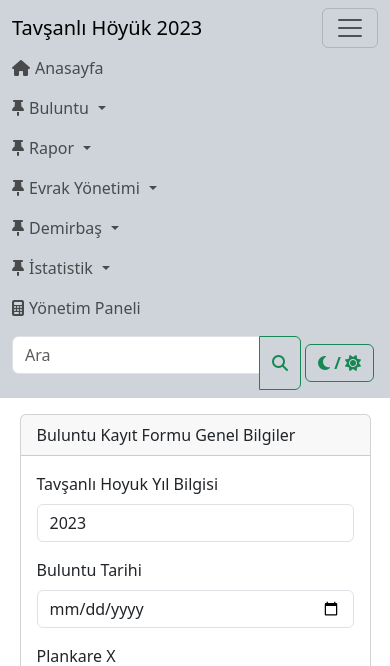
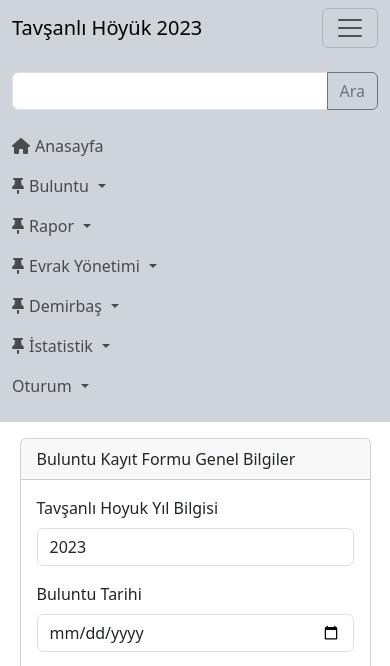
Before and after one commit to RythmTechnologies/animated-octo-winner, a Django app: page /site/buluntu/ekle in a window 390 px wide, after a click that opens the changed part. Shown: the top 666 px of the page. Run offline with Django 5.2, Linux system fonts and the light colour scheme; data that the repository does not hold is empty; some libraries are stand-ins or nearby versions.

Commit message:
chore: refactor navbar for improved responsiveness

```diff
--- a/archaeologyMain/contentApp/templates/Components/_navbar.html
+++ b/archaeologyMain/contentApp/templates/Components/_navbar.html
@@ -1,18 +1,43 @@
 <nav class="navbar navbar-expand-lg bg-dark-subtle">
     <div class="container-fluid">
-        <a class="navbar-brand" href="#">Tavşanlı Höyük 2023</a>
+
+        <a class="navbar-brand" href="{% url 'dashboard' %}">Tavşanlı Höyük 2023</a>
         <button class="navbar-toggler" type="button" data-bs-toggle="collapse" data-bs-target="#navbarSupportedContent"
             aria-controls="navbarSupportedContent" aria-expanded="false" aria-label="Toggle navigation">
             <span class="navbar-toggler-icon"></span>
         </button>
+
+
         <div class="collapse navbar-collapse" id="navbarSupportedContent">
-            <ul class="navbar-nav mb-2 mb-lg-0" id="ul-items">
+
+            <ul class="w-100 navbar-nav mb-2 mt-2 m-xxl-0 justify-content-around" id="ul-items">
+
+                <li class="nav-item mt-3 mb-3 m-lg-0">
+
+                    <form action="">
+
+
+                    <div class="input-group search-bar">
+
+                        <input type="search" name="ara" class="form-control" style="margin-bottom: 0 !important;">
+                        <button class="btn btn-outline-secondary" type="submit">Ara</button>
+
+                    </div>
+
+                     </form>
+
+                </li>
+
                 <li class="nav-item">
-                    <a class="nav-link {% if request.path == '/dashboard' %}
+                    <a class="nav-link
+                     {% if request.path == '/dashboard' %}
                       active
-            {% endif %}" aria-current="page" href="#"><i class="fa-solid fa-house"></i>
-                        Anasayfa</a>
+                    {% endif %}" aria-current="page" href="{% url 'dashboard' %}"><i class="fa-solid fa-house"></i>
+                    Anasayfa
+                    </a>
                 </li>
+
+
                 <li class="nav-item dropdown">
                     <a class="nav-link dropdown-toggle {% if request.path == '' %}
               active
@@ -35,6 +60,7 @@
                         </li>
                     </ul>
                 </li>
+
                 <li class="nav-item dropdown">
                     <a class="nav-link dropdown-toggle {% if request.path == '' %}
               active
@@ -48,6 +74,8 @@
                         </li>
                     </ul>
                 </li>
+
+
                 <li class="nav-item dropdown">
                     <a class="nav-link dropdown-toggle {% if request.path == '' %}
               active
@@ -61,6 +89,8 @@
                         </li>
                     </ul>
                 </li>
+
+
                 <li class="nav-item dropdown">
                     <a class="nav-link dropdown-toggle {% if request.path == '' %}
                          active
@@ -74,6 +104,7 @@
                         </li>
                     </ul>
                 </li>
+
                 <li class="nav-item dropdown">
                     <a class="nav-link dropdown-toggle {% if request.path == '' %}
                         active
@@ -84,33 +115,36 @@
                         </li>
                     </ul>
                 </li>
-                <li class="nav-item">
-                    <a class="nav-link" href="/admin"><i class="fa-solid fa-calculator"></i> <span>Yönetim Paneli</span> </a>
+
+                <li class="nav-item dropdown">
+                    <a class="nav-link dropdown-toggle" role="button" data-bs-toggle="dropdown" aria-expanded="false">Oturum</a>
+
+                    <ul class="dropdown-menu">
+
+                        {% if request.user.is_superuser %}
+                        <li>
+                            <a class="dropdown-item" href="/admin"><i class="fa-solid fa-calculator"></i> <span>Yönetim Paneli</span> </a>
                         </li>
+                        {% endif %}
+
+                        {% if request.user.is_authenticated %}
+                        <li><hr class="dropdown-divider"></li>
+                        <li>
+                            <a class="dropdown-item text-danger" href="#">Çıkış Yap</a>
+                        </li>
+                        {% endif %}
                     </ul>
-            <form class="d-flex align-items-center" role="search" style="flex: 1;">
+                </li>
 
 
-                <div class="input-group">
-                    <input class="form-control" type="search" placeholder="Ara" aria-label="Search">
-                    <button class="btn btn-outline-success" type="submit">
-                        <i class="fa-solid fa-magnifying-glass"></i>
-                    </button>
-                  </div>
 
-                <button class="btn btn-outline-success d-inline-flex align-items-center ms-1 me-1" id="darkModeToggle"><i class="fa-solid fa-moon"></i>
-                    <span class="indepent"> / </span> <i class="fa-solid fa-sun"></i></button>
 
-            {% if request.user.is_authenticated %}
 
-            <div class="ms-1">
-                <a href="#"><button class="btn btn-outline-danger">Çıkış</button></a>
-            </div>
-            {% endif %}
-
-            </form>
+            </ul>
 
 
         </div>
+
     </div>
+
 </nav>
```
Lines whose indentation alone changed are shown as unchanged.
